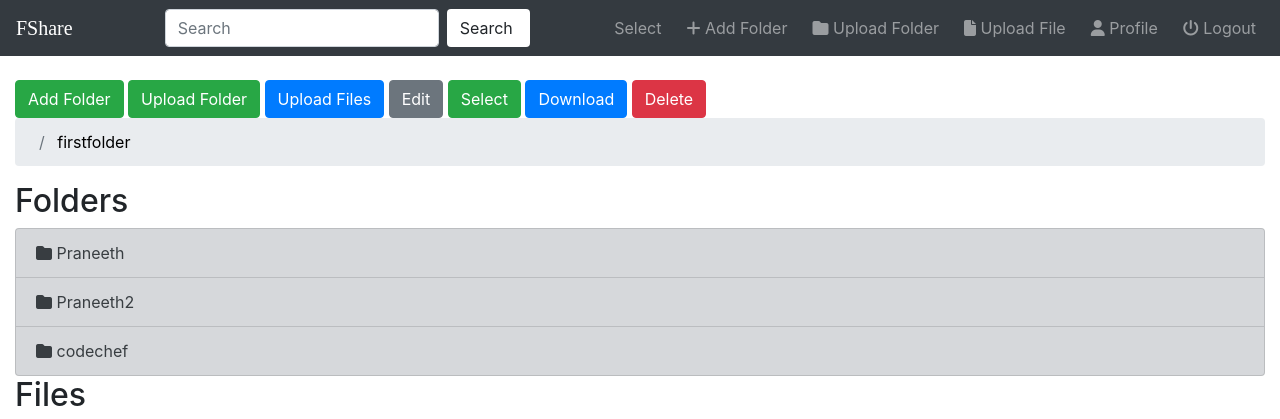
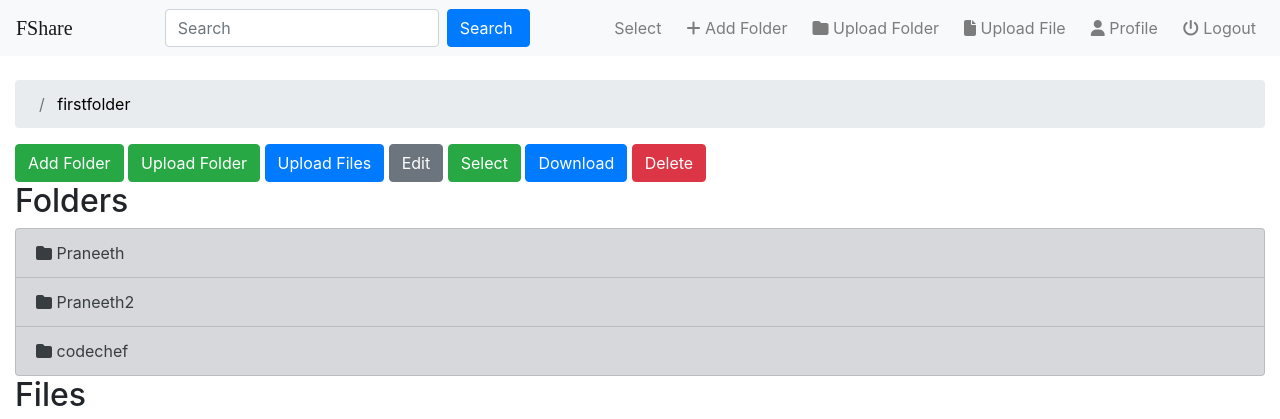
Before and after one commit to PraneethChandra18/filesharing, a Django app: page /fileshare/23/ in a window 1280 px wide. Shown: the top 419 px of the page. Run offline with Django 3.2, Linux system fonts and the light colour scheme; data comes from the database, SQL or seed files in the repository; both versions use the stored data as it was after the commit; some libraries are stand-ins or nearby versions.

Commit message:
Little Changes

```diff
--- a/fileshare/templates/fileshare/base.html
+++ b/fileshare/templates/fileshare/base.html
@@ -2,6 +2,7 @@
 <html lang="en" dir="ltr">
   <head>
     <meta charset="utf-8">
+    <meta name="viewport" content="width=device-width, initial-scale=1">
     <!-- {% load static %} -->
     <link rel="stylesheet" href="https://maxcdn.bootstrapcdn.com/bootstrap/4.4.1/css/bootstrap.min.css">
     <script src="https://ajax.googleapis.com/ajax/libs/jquery/3.4.1/jquery.min.js"></script>
@@ -13,7 +14,7 @@
     <title>{% block title %}Fileshare{% endblock %}</title>
   </head>
   <body>
-    <nav class="navbar navbar-expand-md bg-dark navbar-dark fixed-top">
+    <nav class="navbar navbar-expand-md bg-light navbar-light fixed-top">
       <a class="navbar-brand" href="{% url 'home:users' %}"><span style="font-family:American Typewriter, serif">FShare</span></a>
       <button class="navbar-toggler" type="button" data-toggle="collapse" data-target="#topNavbar">
         <span class="navbar-toggler-icon"></span>
@@ -22,7 +23,7 @@
         <div class="mx-auto order-0">
           <form class="form-inline" action="{% url 'home:search' %}" role="search" method="get">
             <input class="form-control mr-sm-2" type="text" placeholder="Search" name="q" value="{{ request.GET.q }}">
-            <button class="btn btn-default" type="submit" style="background-color:white"> Search&nbsp;</button>
+            <button class="btn btn-primary" type="submit"> Search&nbsp;</button>
           </form>
         </div>
 <!-- <ul class="navbar-nav ml-auto justify-content-end">    ->Can also use this to make it align right-->
--- a/fileshare/templates/fileshare/details.html
+++ b/fileshare/templates/fileshare/details.html
@@ -1,6 +1,17 @@
 {% extends 'fileshare/base.html' %}
 
 {% block body %}
+
+<ol class="breadcrumb">
+  <li class="breadcrumb-item"> <a href="{% url 'fileshare:index' %}"> {{ user.username }} </a> </li>
+  {% for parent in parent_list %}
+    {% if parent is not active_folder %}
+      <li class="breadcrumb-item"> <a href="{% url 'fileshare:detail' parent.id %}"> {{ parent }}</a> </li>
+    {% else %}
+    <li class="breadcrumb-item active" aria-current="page"><a href="{% url 'fileshare:detail' parent.id %}" style="color:black"> {{ parent }}</a></li>
+    {% endif %}
+  {% endfor %}
+</ol>
 
 <button type="button" class="btn btn-success" data-toggle="modal" data-target="#myModalAddFolder"> Add Folder </button>
 <div class="modal" id="myModalAddFolder">
@@ -79,17 +90,6 @@
   </div>
 </div>
 
-<ol class="breadcrumb">
-  <li class="breadcrumb-item"> <a href="{% url 'fileshare:index' %}"> {{ user.username }} </a> </li>
-  {% for parent in parent_list %}
-    {% if parent is not active_folder %}
-      <li class="breadcrumb-item"> <a href="{% url 'fileshare:detail' parent.id %}"> {{ parent }}</a> </li>
-    {% else %}
-    <li class="breadcrumb-item active" aria-current="page"><a href="{% url 'fileshare:detail' parent.id %}" style="color:black"> {{ parent }}</a></li>
-    {% endif %}
-  {% endfor %}
-</ol>
-
 <h2>Folders</h2>
 {% if folders %}
 <div class="list-group">
--- a/home/templates/home/userdetails.html
+++ b/home/templates/home/userdetails.html
@@ -1,9 +1,6 @@
 {% extends 'home/base.html' %}
 
 {% block body %}
-
-<a href="{% url 'home:select' folder_id %}"> <button type="button" class="btn btn-success"> Select </button> </a>
-<a href="{% url 'fileshare:download_folder' folder_id %}"> <button type="button" class="btn btn-primary"> Download </button> </a>
 
 <ol class="breadcrumb">
   <li class="breadcrumb-item"> <a href="{% url 'home:users' %}"> Home </a></li>
@@ -17,6 +14,9 @@
     {% endif %}
   {% endfor %}
 </ol>
+
+<a href="{% url 'home:select' folder_id %}"> <button type="button" class="btn btn-success"> Select </button> </a>
+<a href="{% url 'fileshare:download_folder' folder_id %}"> <button type="button" class="btn btn-primary"> Download </button> </a>
 
 <h2>Folders</h2>
 {% if folders %}
--- a/home/templates/home/userindex.html
+++ b/home/templates/home/userindex.html
@@ -1,13 +1,13 @@
 {% extends 'home/base.html' %}
 
 {% block body %}
-
-<a href="{% url 'home:select_index' u.pk %}"> <button type="button" class="btn btn-success"> Select </button> </a>
 
 <ol class="breadcrumb">
   <li class="breadcrumb-item"> <a href="{% url 'home:users' %}"> Home </a></li>
   <li class="breadcrumb-item"> <a href="{% url 'home:userindex' u.pk %}"> {{ u.username }} </a> </li>
 </ol>
+
+<a href="{% url 'home:select_index' u.pk %}"> <button type="button" class="btn btn-success"> Select </button> </a>
 
 <h2> Folders </h2>
 {% if all_folders %}
```
Also changed, not shown: home/templates/home/base.html (+4 -3 lines), db.sqlite3, fileshare/migrations/0016_auto_20200408_2128.py (added).
